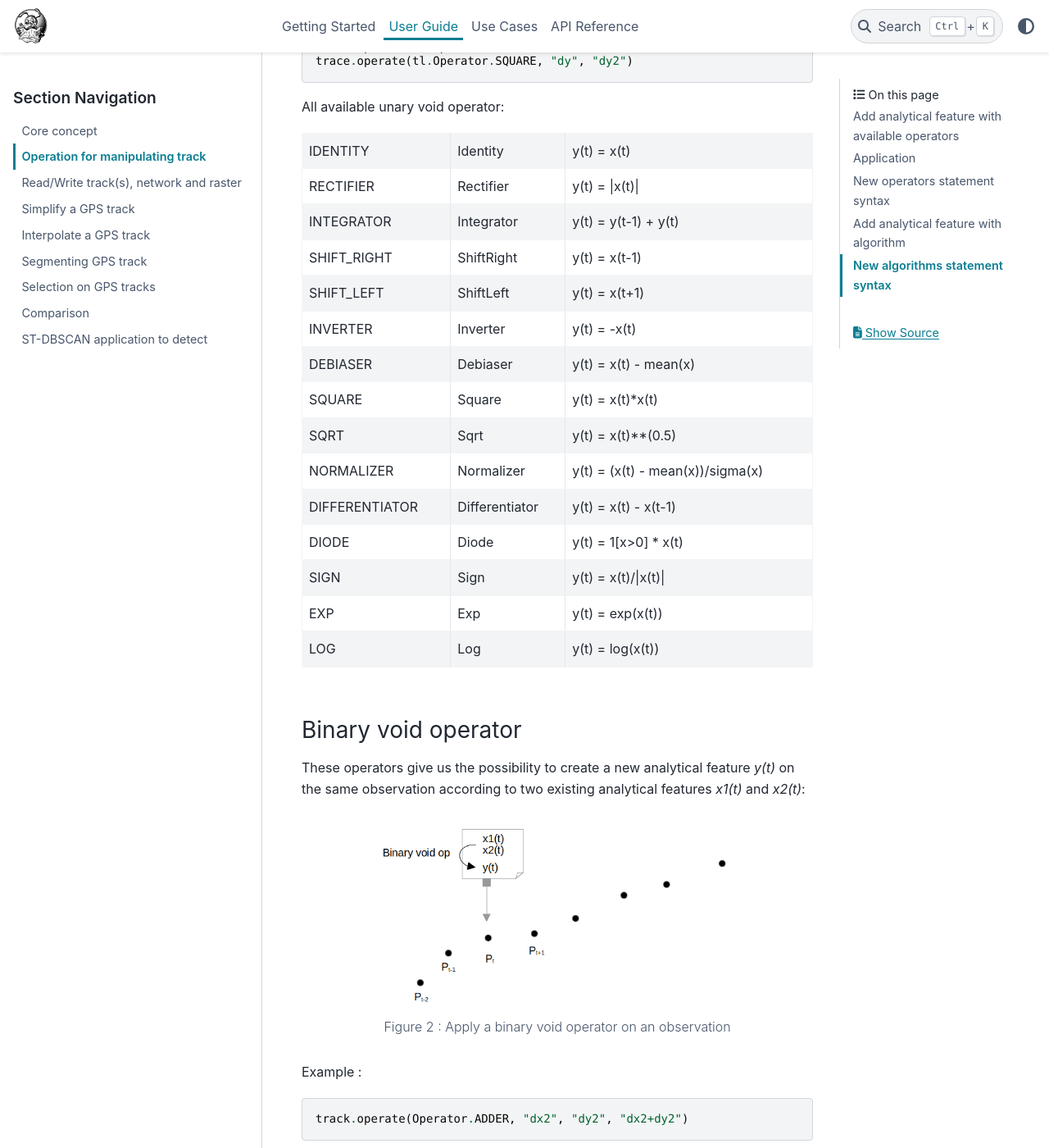
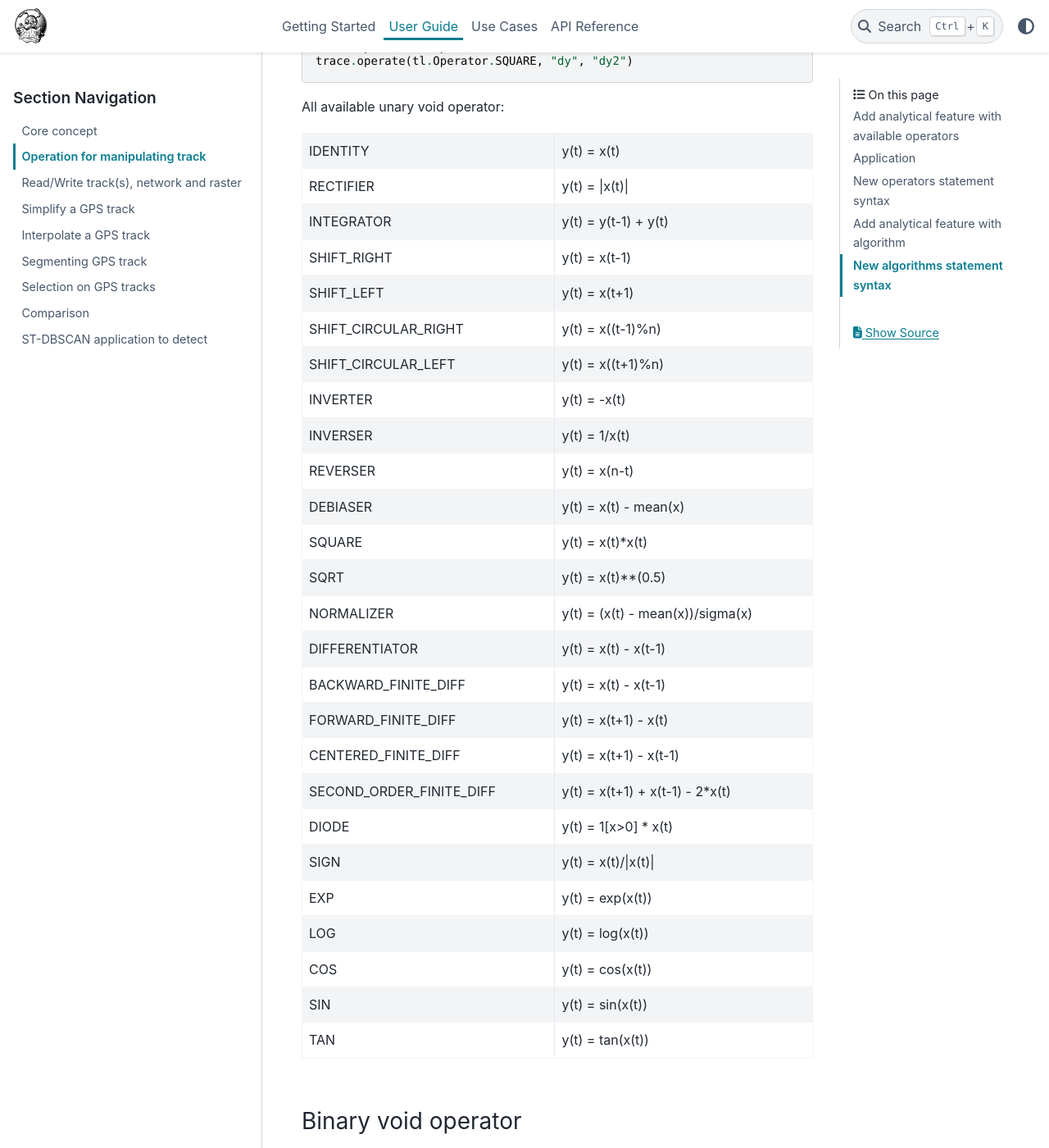
Before and after one commit to umrlastig/tracklib, a Sphinx documentation site: the page built from doc/source/userguide/2_operator.rst, in a window 1280 px wide and 1400 px high, scrolled down 1234 px. Shown: the whole window at 82% size. Built offline with Sphinx 7.4.7 and the PyData theme 0.15.4, drawn with Linux system fonts in a browser that asks for light colours.

Commit message:
fix and test operator

```diff
--- a/doc/source/userguide/2_operator.rst
+++ b/doc/source/userguide/2_operator.rst
@@ -69,37 +69,64 @@ Example :
 
 All available unary void operator:
 
-+----------------+---------------------+----------------------------------+
-| IDENTITY       | Identity            | y(t) = x(t)                      |
-+----------------+---------------------+----------------------------------+
-| RECTIFIER      | Rectifier           | y(t) = \|x(t)\|                  |
-+----------------+---------------------+----------------------------------+
-| INTEGRATOR     | Integrator          | y(t) = y(t-1) + y(t)             |
-+----------------+---------------------+----------------------------------+
-| SHIFT_RIGHT    | ShiftRight          | y(t) = x(t-1)                    |
-+----------------+---------------------+----------------------------------+
-| SHIFT_LEFT     | ShiftLeft           | y(t) = x(t+1)                    |
-+----------------+---------------------+----------------------------------+
-| INVERTER       | Inverter            | y(t) = -x(t)                     |
-+----------------+---------------------+----------------------------------+
-| DEBIASER       | Debiaser            | y(t) = x(t) - mean(x)            |
-+----------------+---------------------+----------------------------------+
-| SQUARE         | Square              | y(t) = x(t)*x(t)                 |
-+----------------+---------------------+----------------------------------+
-| SQRT           | Sqrt                | y(t) = x(t)**(0.5)               |
-+----------------+---------------------+----------------------------------+
-| NORMALIZER     | Normalizer          | y(t) = (x(t) - mean(x))/sigma(x) |
-+----------------+---------------------+----------------------------------+
-| DIFFERENTIATOR | Differentiator      | y(t) = x(t) - x(t-1)             |
-+----------------+---------------------+----------------------------------+
-| DIODE          | Diode               | y(t) = 1[x>0] * x(t)             |
-+----------------+---------------------+----------------------------------+
-| SIGN           | Sign                | y(t) = x(t)/\|x(t)\|             |
-+----------------+---------------------+----------------------------------+
-| EXP            | Exp                 | y(t) = exp(x(t))                 |
-+----------------+---------------------+----------------------------------+
-| LOG            | Log                 | y(t) = log(x(t))                 |
-+----------------+---------------------+----------------------------------+
++----------------------------+----------------------------------+
+| IDENTITY                   | y(t) = x(t)                      |
++----------------------------+----------------------------------+
+| RECTIFIER                  | y(t) = \|x(t)\|                  |
++----------------------------+----------------------------------+
+| INTEGRATOR                 | y(t) = y(t-1) + y(t)             |
++----------------------------+----------------------------------+
+| SHIFT_RIGHT                | y(t) = x(t-1)                    |
++----------------------------+----------------------------------+
+| SHIFT_LEFT                 | y(t) = x(t+1)                    |
++----------------------------+----------------------------------+
+| SHIFT_CIRCULAR_RIGHT       | y(t) = x((t-1)%n)                |
++----------------------------+----------------------------------+
+| SHIFT_CIRCULAR_LEFT        | y(t) = x((t+1)%n)                |
++----------------------------+----------------------------------+
+| INVERTER                   | y(t) = -x(t)                     |
++----------------------------+----------------------------------+
+| INVERSER                   | y(t) = 1/x(t)                    |
++----------------------------+----------------------------------+
+| REVERSER                   | y(t) = x(n-t)                    |
++----------------------------+----------------------------------+
+| DEBIASER                   | y(t) = x(t) - mean(x)            |
++----------------------------+----------------------------------+
+| SQUARE                     | y(t) = x(t)*x(t)                 |
++----------------------------+----------------------------------+
+| SQRT                       | y(t) = x(t)**(0.5)               |
++----------------------------+----------------------------------+
+| NORMALIZER                 | y(t) = (x(t) - mean(x))/sigma(x) |
++----------------------------+----------------------------------+
+| DIFFERENTIATOR             | y(t) = x(t) - x(t-1)             |
++----------------------------+----------------------------------+
+| BACKWARD_FINITE_DIFF       | y(t) = x(t) - x(t-1)             |
++----------------------------+----------------------------------+
+| FORWARD_FINITE_DIFF        | y(t) = x(t+1) - x(t)             |
++----------------------------+----------------------------------+
+| CENTERED_FINITE_DIFF       | y(t) = x(t+1) - x(t-1)           |
++----------------------------+----------------------------------+
+| SECOND_ORDER_FINITE_DIFF   | y(t) = x(t+1) + x(t-1) - 2*x(t)  |
++----------------------------+----------------------------------+
+| DIODE                      | y(t) = 1[x>0] * x(t)             |
++----------------------------+----------------------------------+
+| SIGN                       | y(t) = x(t)/\|x(t)\|             |
++----------------------------+----------------------------------+
+| EXP                        | y(t) = exp(x(t))                 |
++----------------------------+----------------------------------+
+| LOG                        | y(t) = log(x(t))                 |
++----------------------------+----------------------------------+
+| COS                        | y(t) = cos(x(t))                 |
++----------------------------+----------------------------------+
+| SIN                        | y(t) = sin(x(t))                 |
++----------------------------+----------------------------------+
+| TAN                        | y(t) = tan(x(t))                 |
++----------------------------+----------------------------------+
+
+
+
+
+
 
 
 Binary void operator
```
Also changed, not shown: 1 other file.
